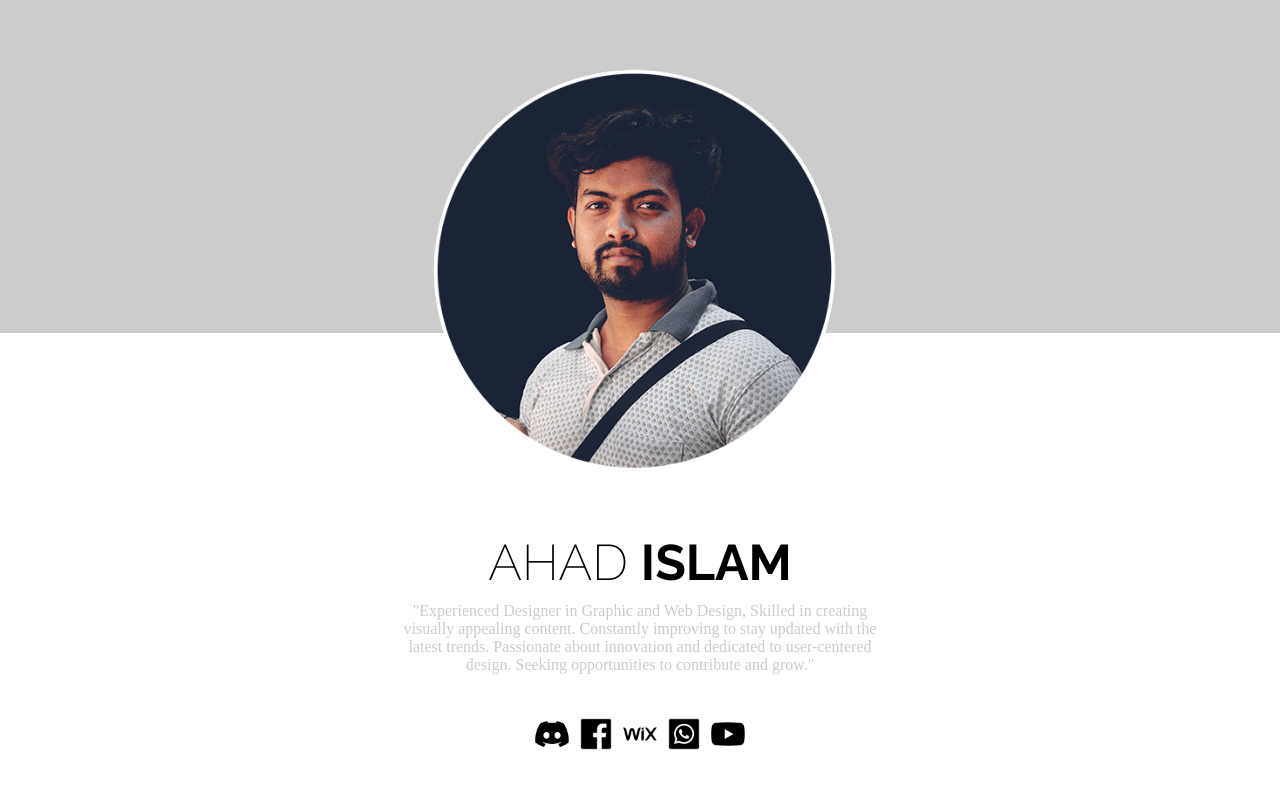
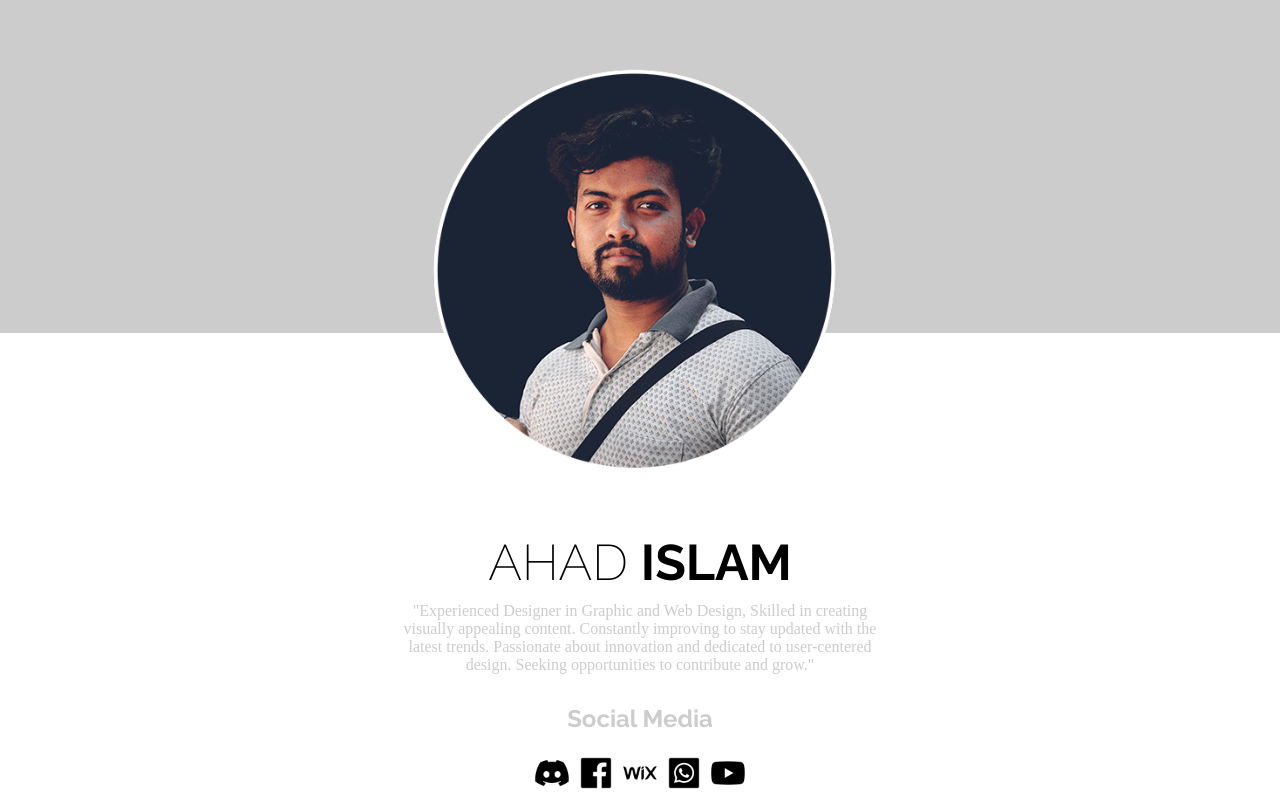
Before and after one commit to arinjim-191/QR-website-make, a plain HTML site: page index.html in a window 1280 px wide. Drawn offline with Linux system fonts and the light colour scheme; a web font is replaced by a local one.

Commit message:
social media name

```diff
--- a/index.html
+++ b/index.html
@@ -26,11 +26,18 @@
         the latest trends. Passionate about innovation and dedicated to
         user-centered design. Seeking opportunities to contribute and grow."
       </p>
+      <br>
+      <br>
+      <h2> Social Media</h2>
     </div>
     <!-- -----title-section-end----- -->
 
     <!-- --------social-media-icon start----- -->
+
+
+
     <div class="social-links">
+
       <div class="contain">
         <a href="https://discord.gg/ZbAHDkMyHA">
           <img src="image/discord.png" alt=""
--- a/style.css
+++ b/style.css
@@ -9,23 +9,6 @@ font-family: 'Raleway', sans-serif; */
     padding: 0;
     box-sizing: border-box;
 }
-
-/* --responsive- start */
-
-    @media screen  and ( max-width:800px){
-        .header-color{
-            width: auto%;
-            height: 150px;
-        }
-    }
-
-
-
-/* --responsive- end */
-
-
-
-
 /* <!-- -----header-section-start----- --> */
 
 .header-color{
@@ -76,6 +59,11 @@ font-family: 'Raleway', sans-serif; */
 .social-links .contain img{
     width: 40px;
 
+}
+h2{
+    margin-top: 10px;
+    color: #CCCCCC;
+    font-family: 'Raleway', sans-serif;
 }
 
 /* <!-- --------social-media-icon end----- --> */
@@ -159,3 +147,9 @@ font-family: 'Raleway', sans-serif; */
         font-size: 11px;
     }
 }
+
+
+
+
+
+/* --responsive- end */
```
